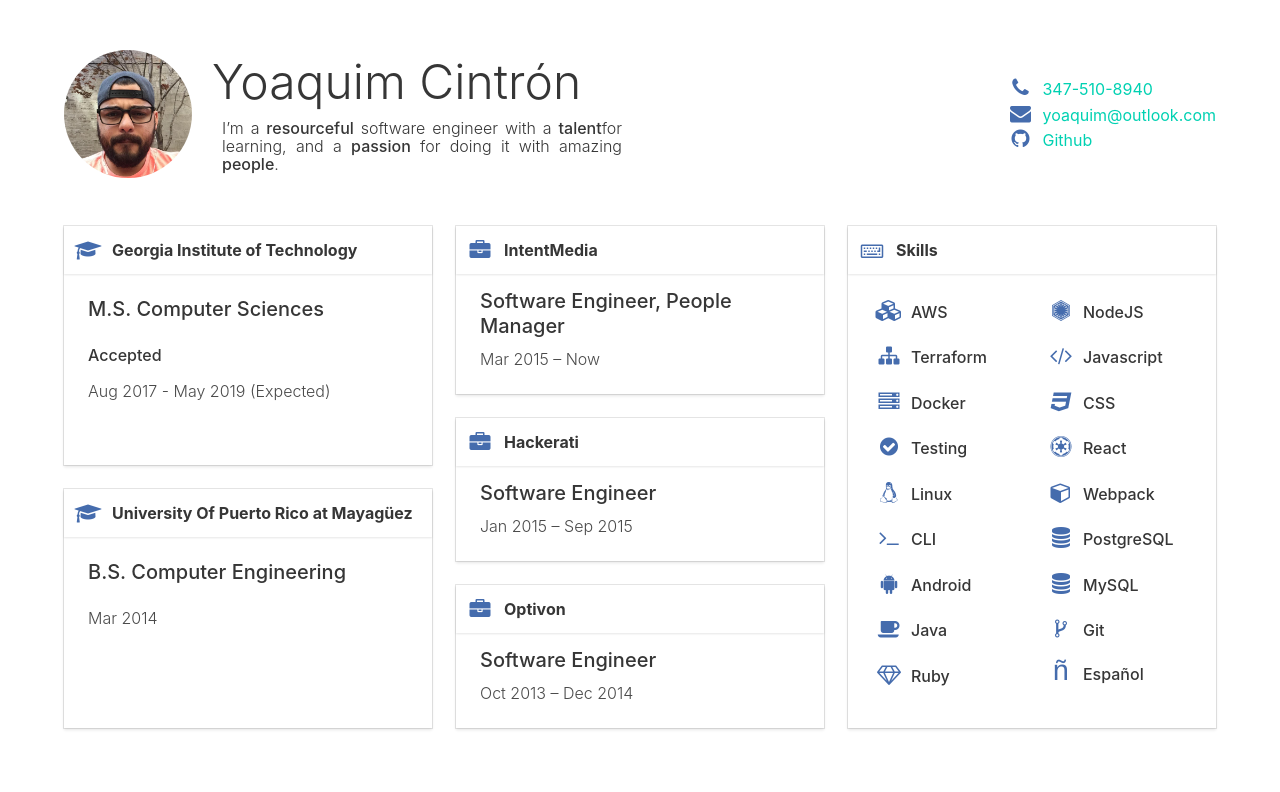
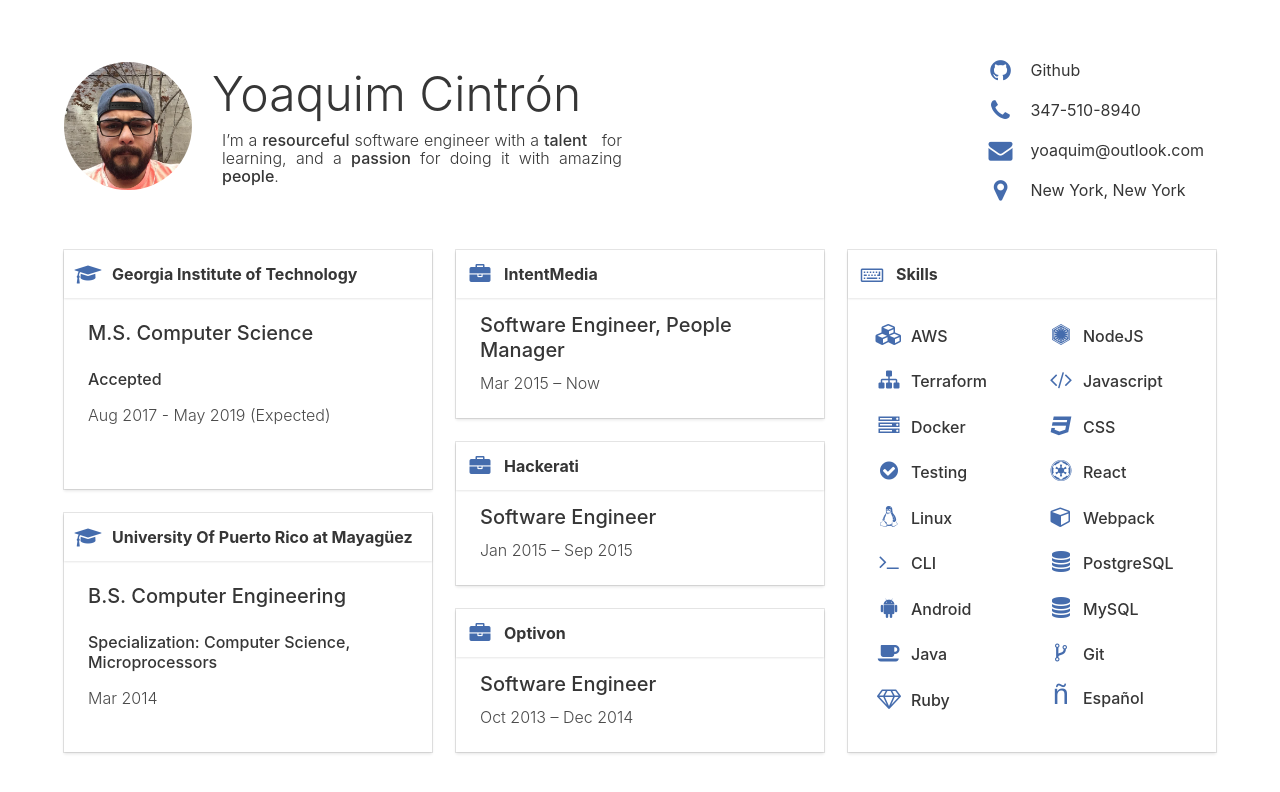
Before and after one commit to yoaquim/v1-resume, a React app: page / in a window 1280 px wide. Shown: the top 792 px of the page. Built offline with nearby package versions, Linux system fonts and the light colour scheme.

Commit message:
Steady state; missing experience details

```diff
--- a/src/AboutMe.js
+++ b/src/AboutMe.js
@@ -19,7 +19,7 @@
                             <div className="me-info">
                                 <h1 className="title is-1">Yoaquim Cintrón</h1>
                                 <p className="title is-6 description">
-                                    I’m a <strong>resourceful</strong> software engineer with a <strong>talent</strong>
+                                    I’m a <strong>resourceful</strong> software engineer with a <strong>talent</strong> &nbsp;
                                     for learning, and a <strong>passion</strong> for doing it with amazing <strong>people</strong>.
                                 </p>
                             </div>
@@ -29,26 +29,24 @@
 
 
                     <div className="level-right">
-                        <ul className="contact">
-                            <li className="contact-item">
-                                <a>
-                                    <span className="icon"><i className="fa fa-phone"></i></span>
-                                    <div className="contact-item is-inline-block">347-510-8940</div>
-                                </a>
-                            </li>
-                            <li className="contact-item">
-                                <a>
-                                    <span className="icon"><i className="fa fa-envelope"></i></span>
-                                    <div className="contact-item is-inline-block">yoaquim@outlook.com</div>
-                                </a>
-                            </li>
-                            <li className="contact-item">
-                                <a>
-                                    <span className="icon"><i className="fa fa-github"></i></span>
-                                    <div className="contact-item is-inline-block">Github</div>
-                                </a>
-                            </li>
-                        </ul>
+                        <div className="contact">
+                            <a className="panel-block contact-item" href="http://www.github.com/yoaquim" target="_blank">
+                                <span className="panel-icon"><i className="fa fa-github"></i></span>
+                                <span className="contact-item-text">Github</span>
+                            </a>
+                            <a className="panel-block contact-item" href="tel:+13475108940" target="_blank">
+                                <span className="panel-icon"><i className="fa fa-phone"></i></span>
+                                <span className="contact-item-text">347-510-8940</span>
+                            </a>
+                            <a className="panel-block contact-item" href="mailto:yoaquim@outlook.com" target="_blank">
+                                <span className="panel-icon"><i className="fa fa-envelope"></i></span>
+                                <span className="contact-item-text">yoaquim@outlook.com</span>
+                            </a>
+                            <a className="panel-block contact-item" href="https://www.google.com/maps/place/New+York,+NY/@40.705311,-74.258188" target="_blank">
+                                <span className="panel-icon"><i className="fa fa-map-marker"></i></span>
+                                <span className="contact-item-text">New York, New York</span>
+                            </a>
+                        </div>
                     </div>
 
                 </div>
--- a/src/Education.js
+++ b/src/Education.js
@@ -16,13 +16,14 @@
             <div className="tile is-vertical is-4 is-parent education">
 
                 <Card icon={this.state.icon} title="Georgia Institute of Technology" classes="georgia-tech">
-                    <h1 className="degree subtitle is-5"><strong>M.S. Computer Sciences</strong></h1>
+                    <h1 className="degree subtitle is-5"><strong>M.S. Computer Science</strong></h1>
                     <p className="date subtitle is-6"><strong>Accepted</strong></p>
                     <p className="date subtitle is-6">Aug 2017 - May 2019 (Expected)</p>
                 </Card>
 
                 <Card icon={this.state.icon} title="University Of Puerto Rico at Mayagüez" classes="uprm">
                     <h1 className="degree subtitle is-5"><strong>B.S. Computer Engineering</strong></h1>
+                    <p className="date subtitle is-6"><strong>Specialization: Computer Science, Microprocessors</strong></p>
                     <p className="date subtitle is-6">Mar 2014</p>
                 </Card>
 
--- a/styles/about-me.less
+++ b/styles/about-me.less
@@ -23,25 +23,17 @@
 .about-me {
 
   .contact {
-
     a {
       border: none;
     }
-
-    .icon {
+    .panel-icon {
       color: @iconColor;
-      margin-right: 10px;
+      font-size: 150%;
     }
-
-
-    .contact-item-text {
-      text-align: right;
-    }
-
   }
 
-  .contact-item {
-    marging: 50px auto;
+  .contact-item:last-child {
+    padding-bottom: 0;
   }
 
 }
```
